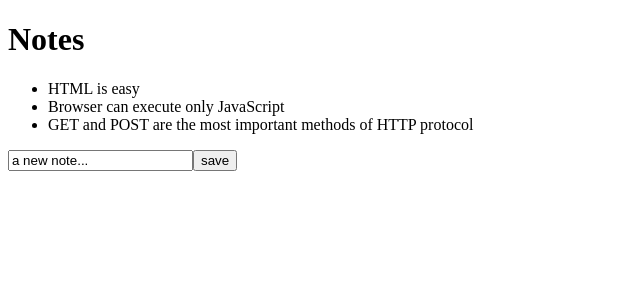
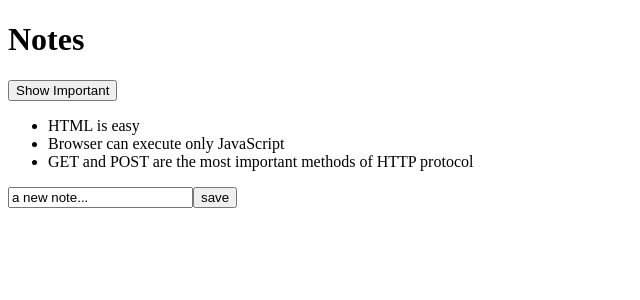
Before and after one commit to LaUrrego/fullstackopen, a React (Create React App) app in the folder learning-notes/: page / in a window 1280 px wide. Shown: the top 300 px of the page, without its empty margins (0-640 px from the left). Built offline with nearby package versions, Linux system fonts and the light colour scheme.

Commit message:
End of 2b work

```diff
--- a/learning-notes/src/App.js
+++ b/learning-notes/src/App.js
@@ -4,10 +4,14 @@
 const App = (props) => {
   const [notes, setNotes] = useState(props.notes)
   const [newNote, setNewNote] = useState('a new note...')
+  const [showAll, setShowAll] = useState(true)
+
+  const notesToShow = showAll
+      ? notes
+      : notes.filter(note => note.important === true)
 
   const addNote = (event) => {
     event.preventDefault()
-    console.log("button clicked", event.target);
 
     const noteObject = {
       important: Math.random() < 0.5,
@@ -16,20 +20,25 @@
     }
 
     setNotes(notes.concat(noteObject))
+    /*returns the placeholder to default */
     setNewNote("a new note...")
-
+    console.log(notes)
   }
 
   const handleNoteChange = (event) => {
-    console.log(event.target.value)
     setNewNote(event.target.value)
   }
 
   return (
     <div>
       <h1>Notes</h1>
+      <div>
+        <button onClick={()=>setShowAll(!showAll)}>
+          Show {showAll ? 'Important' : "All"}
+        </button>
+      </div>
       <ul>
-        {notes.map( note =>
+        {notesToShow.map( note =>
           <Note key={note.id} note={note}/>
           )}
       </ul>
```
